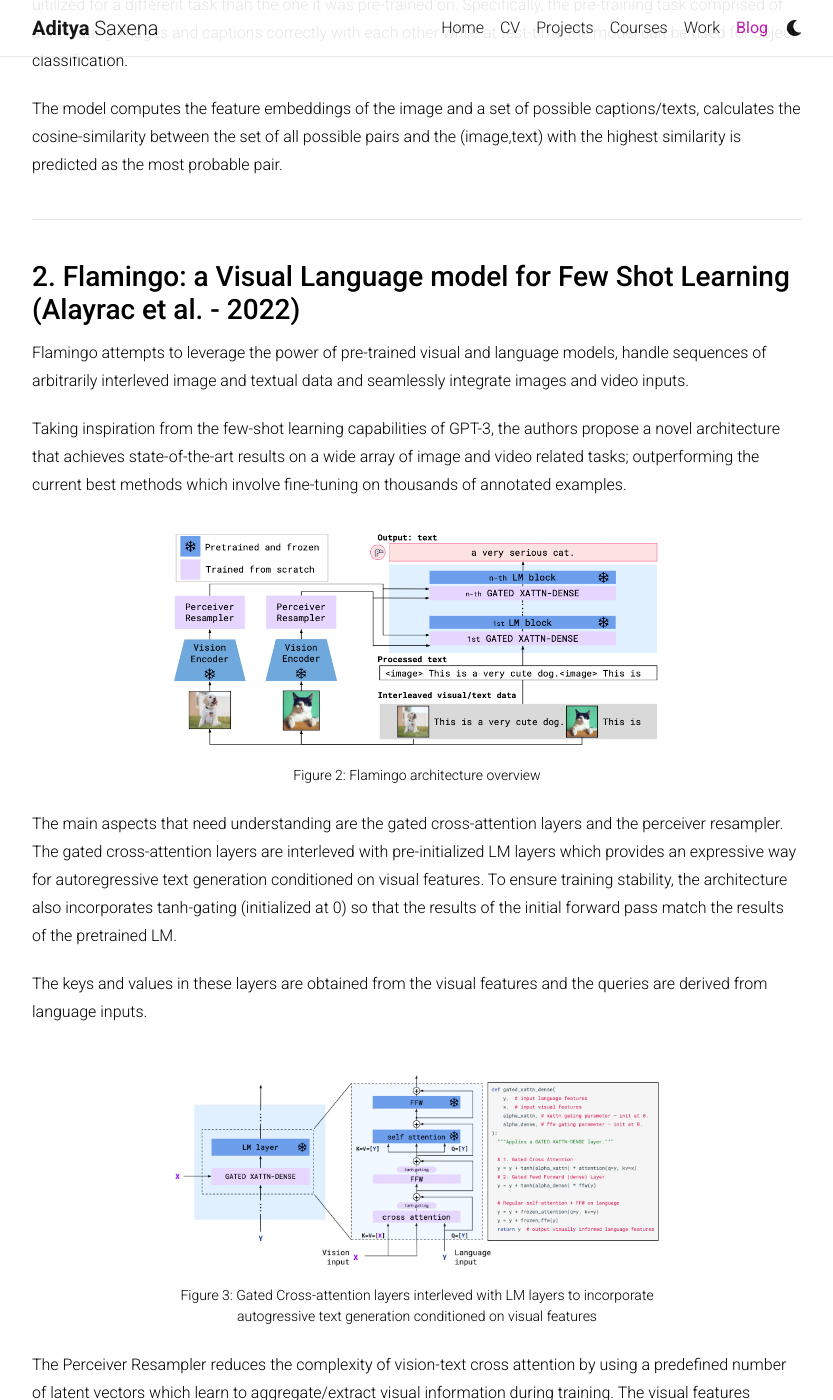
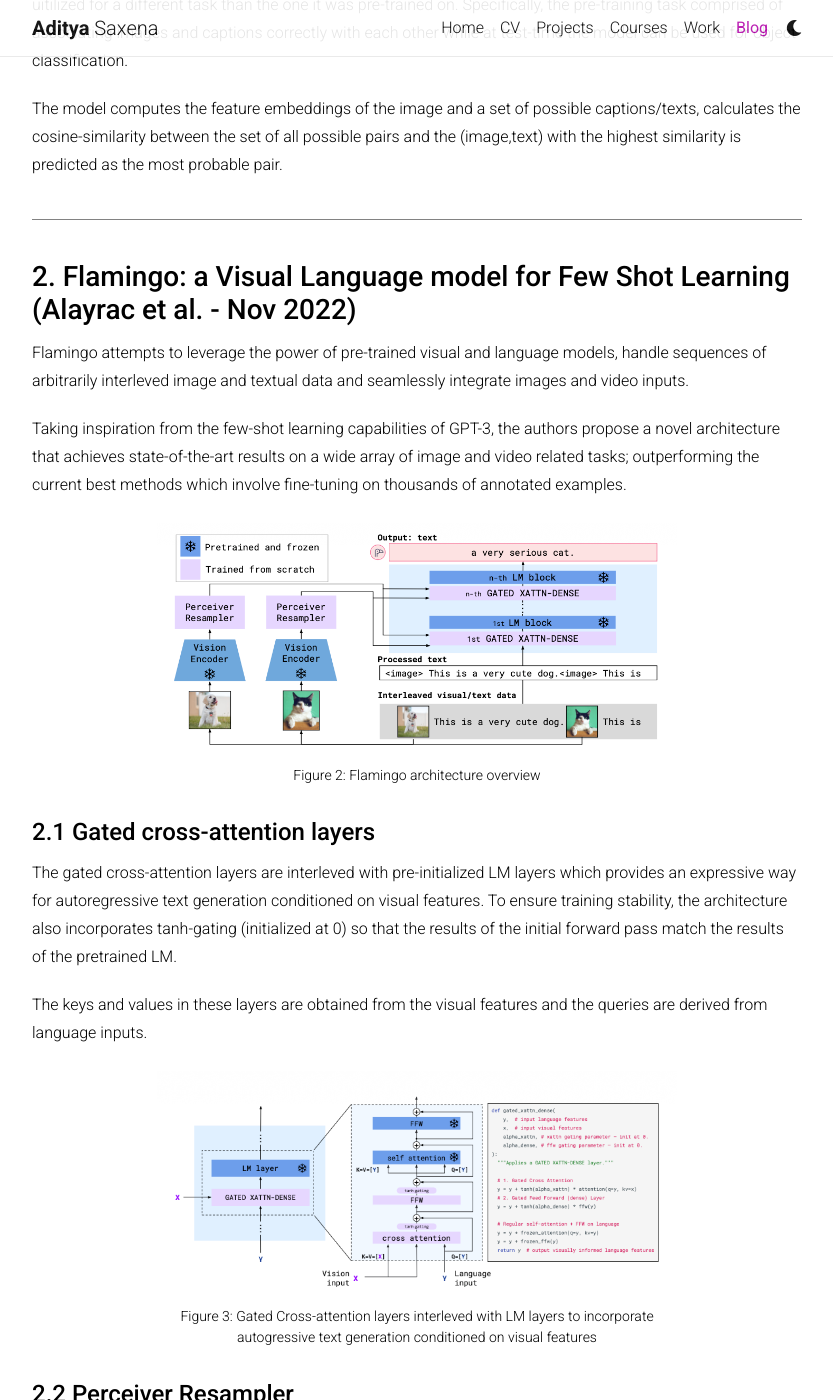
Before and after one commit to adityaaa2511/adityaaa2511.github.io, a Jekyll site: the page built from _posts/2026-08-27-multimodal-llms.md, in a window 1280 px wide and 1400 px high, scrolled down 1847 px. Shown: the whole window, without its empty margins (223-1056 px from the left). Built offline with Jekyll 4.4.1, drawn with Linux system fonts in a browser that asks for light colours; nearby versions of some CDN libraries; comment, search, counter and statistics services are not loaded; a style sheet for code colours, icons or effects is not loaded; some of the changed text lies outside the part shown.

Commit message:
Minor mods

```diff
--- a/_posts/2026-08-27-multimodal-llms.md
+++ b/_posts/2026-08-27-multimodal-llms.md
@@ -49,9 +49,9 @@ The dataset used to train CLIP comprised of 400 million (image,text) pairs scrap
 
 The model computes the feature embeddings of the image and a set of possible captions/texts, calculates the cosine-similarity between the set of all possible pairs and the (image,text) with the highest similarity is predicted as the most probable pair.
 
-<hr style="margin-top: 2.5rem; margin-bottom: 2.5rem;">
+<hr style="margin-top: 2.5rem; margin-bottom: 2.5rem; border: none; border-top: 1px solid var(--global-text-color-light);">
 
-### 2. Flamingo: a Visual Language model for Few Shot Learning (Alayrac et al. - 2022)
+### 2. Flamingo: a Visual Language model for Few Shot Learning (Alayrac et al. - Nov 2022)
 
 Flamingo attempts to leverage the power of pre-trained visual and language models, handle sequences of arbitrarily interleved image and textual data and seamlessly integrate images and video inputs.
 
@@ -62,7 +62,9 @@ Taking inspiration from the few-shot learning capabilities of GPT-3, the authors
   <figcaption class="caption">Figure 2: Flamingo architecture overview</figcaption>
 </figure>
 
-The main aspects that need understanding are the gated cross-attention layers and the perceiver resampler. The gated cross-attention layers are interleved with pre-initialized LM layers which provides an expressive way for autoregressive text generation conditioned on visual features. To ensure training stability, the architecture also incorporates tanh-gating (initialized at 0) so that the results of the initial forward pass match the results of the pretrained LM.
+#### 2.1 Gated cross-attention layers
+
+The gated cross-attention layers are interleved with pre-initialized LM layers which provides an expressive way for autoregressive text generation conditioned on visual features. To ensure training stability, the architecture also incorporates tanh-gating (initialized at 0) so that the results of the initial forward pass match the results of the pretrained LM.
 
 The keys and values in these layers are obtained from the visual features and the queries are derived from language inputs.
 
@@ -70,6 +72,8 @@ The keys and values in these layers are obtained from the visual features and th
   <img src="/assets/img/blog/xattn.png" alt="Flamingo cross-attention" style="width: 100%;">
   <figcaption class="caption">Figure 3: Gated Cross-attention layers interleved with LM layers to incorporate autogressive text generation conditioned on visual features</figcaption>
 </figure>
+
+#### 2.2 Perceiver Resampler
 
 The Perceiver Resampler reduces the complexity of vision-text cross attention by using a predefined number of latent vectors which learn to aggregate/extract visual information during training. The visual features obtained from the visual encoder are flattened and converted into keys and values. These are further concatenated with keys and values derived from the learned latent vectors. The queries are derived from the latent vectors. These are then passed into attention layers and the final output tokens (same in number to the latent vectors) are sent to the cross-attention layers.
 This results in a system indepedent of image resolution and no. of video frames.
@@ -79,6 +83,8 @@ This results in a system indepedent of image resolution and no. of video frames.
   <figcaption class="caption">Figure 4: The perceiver resampler maps a variable number of visual features into a fixed number of output tokens reducing complexity of vision-text cross-attention</figcaption>
 </figure>
 
+#### 2.3 Noteworthy Ablations
+
 Ablations studies indicate that freezing the LM layers prevents catastrophic forgetting and is computationally cheaper as there are no gradient updates from training on an additional dataset.
 
 3 dataset mixing strategies were studied namely - data merged, round-robin and accumulation. Data merged involved constructing batches with a mixture of data from each dataset and round-robin entailed gradient updates seperately from batches of each dataset. However, the strategy of computing gradients from a batch of each dataset and using their weighted sum to update the parameters outperformed the previous methods.
```
